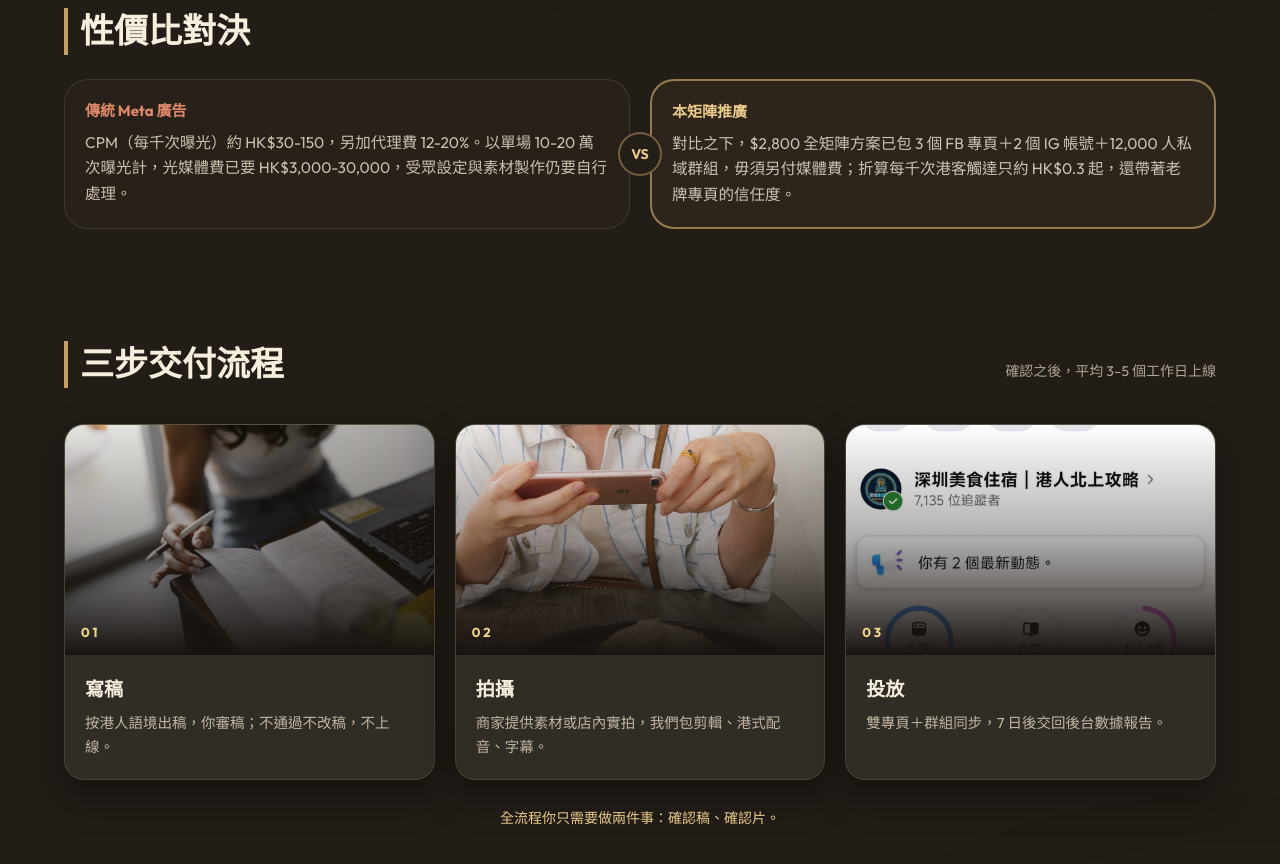
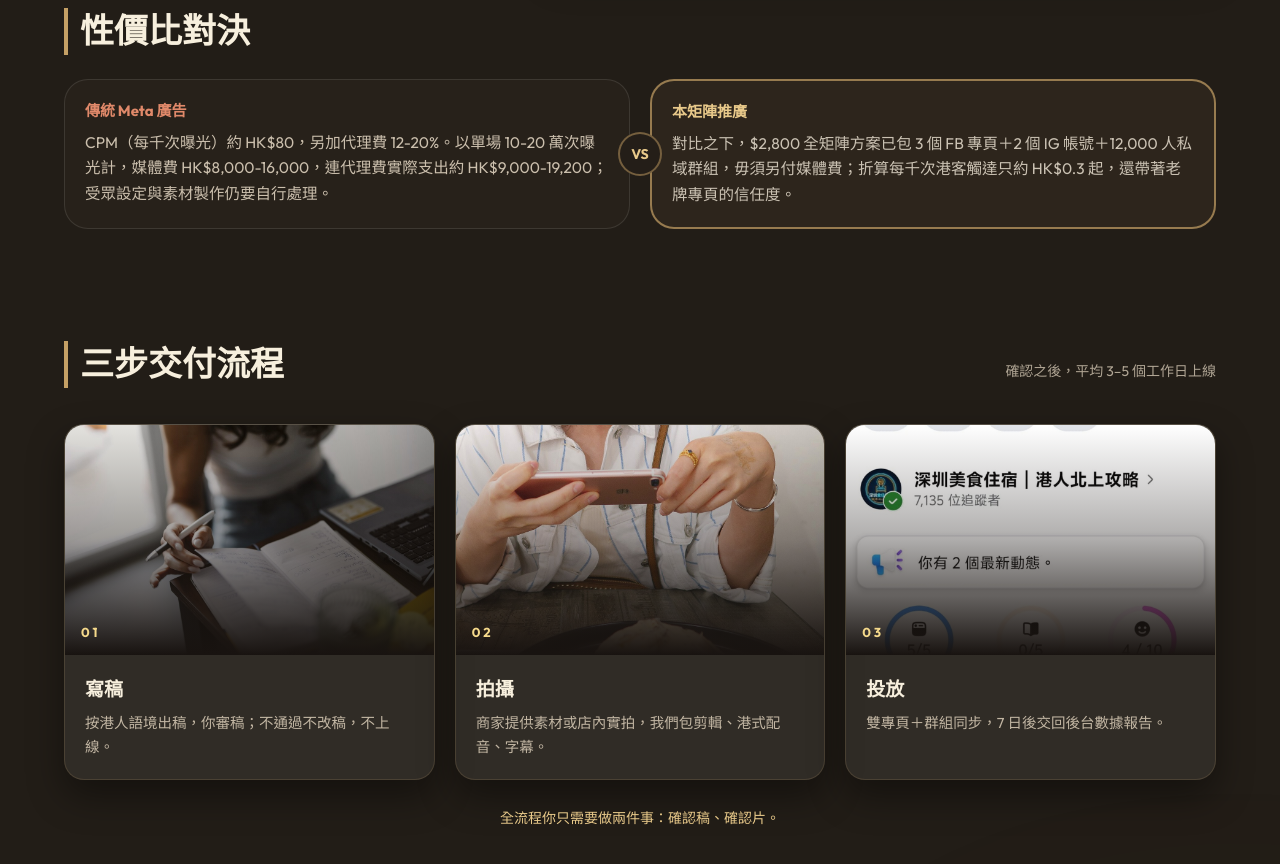
Before and after one commit to zzzzzerozzzz/podcast-web, a Next.js app: page / in a window 1280 px wide. Shown: the part 1560-2424 px from the top of the page. Built offline with nearby package versions, Linux system fonts and the light colour scheme.

Commit message:
copy: CPM 改用 HK$80（10 萬次 $8,000、20 萬次 $16,000，連代理費 $9,000-19,200）

```diff
--- a/app/page.tsx
+++ b/app/page.tsx
@@ -68,7 +68,7 @@ const T = {
     cpmTitle: "性價比對決",
     cpmLeftTitle: "傳統 Meta 廣告",
     cpmLeftBody:
-      "CPM（每千次曝光）約 HK$30-150，另加代理費 12-20%。以單場 10-20 萬次曝光計，光媒體費已要 HK$3,000-30,000，受眾設定與素材製作仍要自行處理。",
+      "CPM（每千次曝光）約 HK$80，另加代理費 12-20%。以單場 10-20 萬次曝光計，媒體費 HK$8,000-16,000，連代理費實際支出約 HK$9,000-19,200；受眾設定與素材製作仍要自行處理。",
     cpmRightTitle: "本矩陣推廣",
     cpmRightBody:
       "對比之下，$2,800 全矩陣方案已包 3 個 FB 專頁＋2 個 IG 帳號＋12,000 人私域群組，毋須另付媒體費；折算每千次港客觸達只約 HK$0.3 起，還帶著老牌專頁的信任度。",
@@ -272,7 +272,7 @@ const T = {
     cpmTitle: "性价比对决",
     cpmLeftTitle: "传统 Meta 广告",
     cpmLeftBody:
-      "CPM（每千次曝光）约 HK$30-150，另加代理费 12-20%。以单场 10-20 万次曝光计，光媒体费已要 HK$3,000-30,000，受众设定与素材制作仍要自行处理。",
+      "CPM（每千次曝光）约 HK$80，另加代理费 12-20%。以单场 10-20 万次曝光计，媒体费 HK$8,000-16,000，连代理费实际支出约 HK$9,000-19,200；受众设定与素材制作仍要自行处理。",
     cpmRightTitle: "本矩阵推广",
     cpmRightBody:
       "对比之下，$2,800 全矩阵方案已包 3 个 FB 专页＋2 个 IG 账号＋12,000 人私域群组，毋须另付媒体费；折算每千次港客触达只约 HK$0.3 起，还带着老牌专页的信任度。",
```
